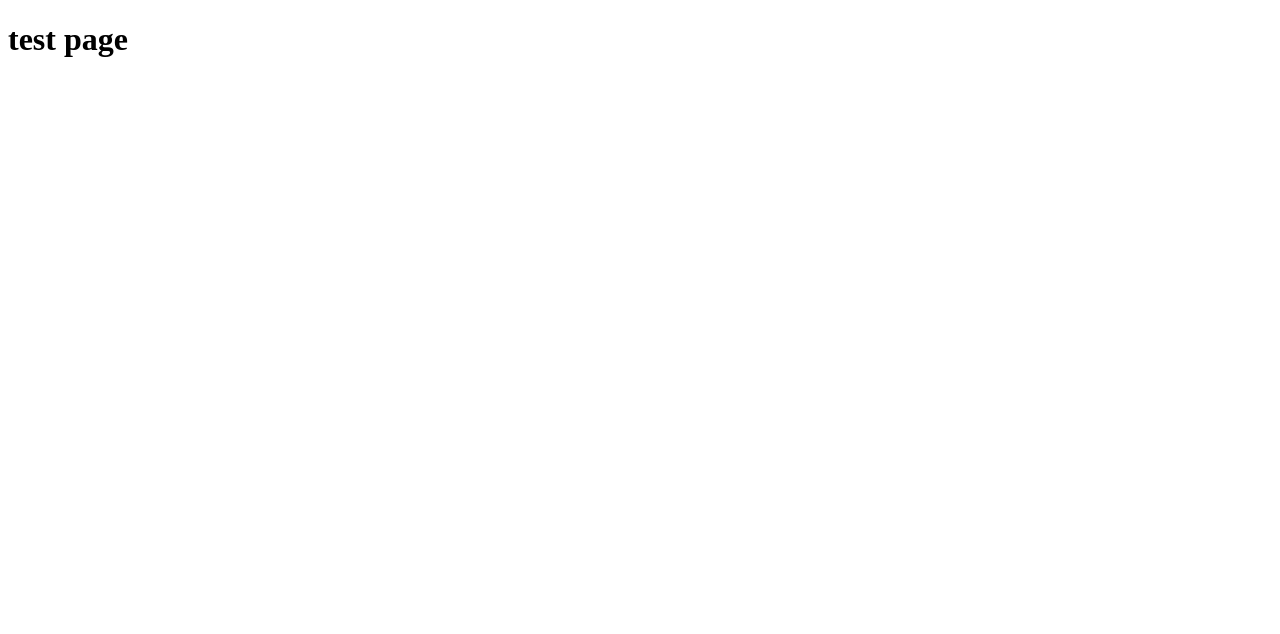
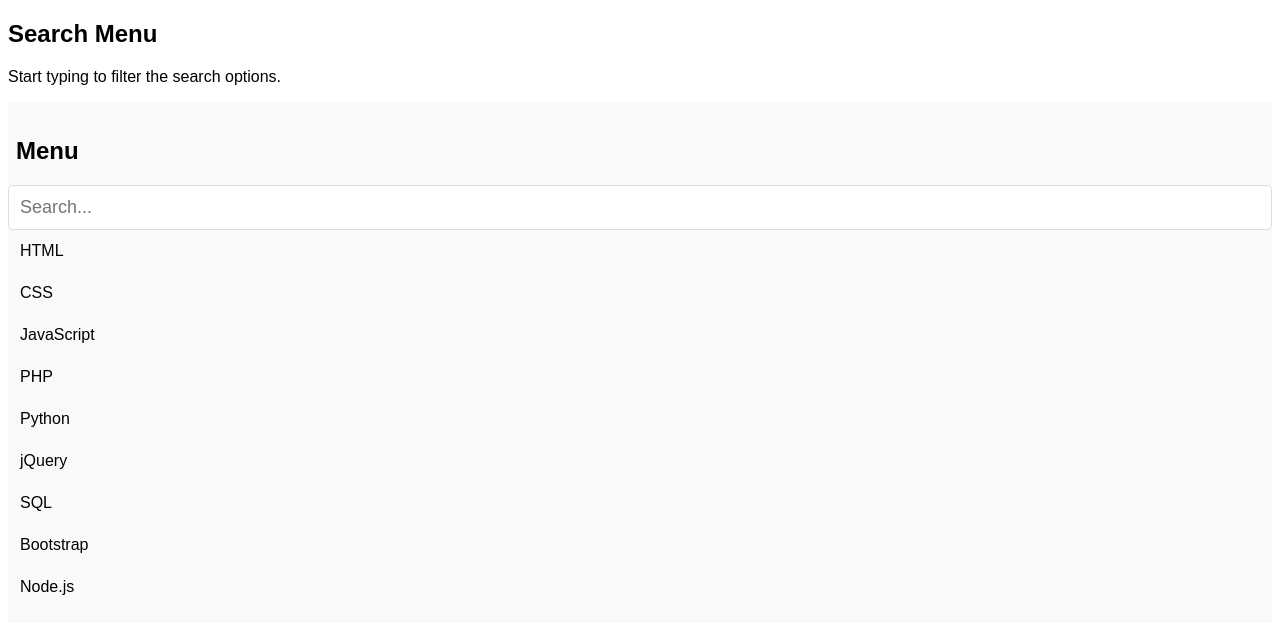
Before and after one commit to EliBrunner1/College_prices_senior_project, a Flask app: page /college_search in a window 1280 px wide. Before the commit the part shown is almost empty. Shown: the top 634 px of the page. Run offline with Flask 3, Linux system fonts and the light colour scheme.

Commit message:
making webpage smoother

```diff
--- a/WebFramework.py
+++ b/WebFramework.py
@@ -6,6 +6,7 @@ app = Flask(__name__)
 @app.route('/')
 def index():
     return render_template('index.html')
+
 
 # link to the next page.
 @app.route('/college_search')
--- a/templates/college_search.html
+++ b/templates/college_search.html
@@ -1,10 +1,104 @@
 <!DOCTYPE html>
-<html lang="en">
+<html>
 <head>
-    <meta charset="UTF-8">
-    <title>Home Page</title>
+    <meta name="viewport" content="width=device-width, initial-scale=1">
+    <style>
+        body {
+            font-family: Arial, Helvetica, sans-serif;
+        }
+
+        * {
+            box-sizing: border-box;
+        }
+
+        /* Create a column layout with Flexbox */
+        .row {
+            display: flex;
+        }
+
+        /* Left column (menu) */
+        .left {
+            flex: 35%;
+            padding: 15px 0;
+            background-color: #f9f9f9; /* Light gray background */
+        }
+
+        .left h2 {
+            padding-left: 8px;
+        }
+
+        /* Style the search box */
+        #mySearch {
+            width: 100%;
+            font-size: 18px;
+            padding: 11px;
+            border: 1px solid #ddd;
+            border-radius: 5px; /* Rounded corners */
+        }
+
+        /* Style the navigation menu inside the left column */
+        #myMenu {
+            list-style-type: none;
+            padding: 0;
+            margin: 0;
+        }
+
+        #myMenu li a {
+            padding: 12px;
+            text-decoration: none;
+            color: black;
+            display: block;
+            transition: background-color 0.3s; /* Smooth hover effect */
+        }
+
+        #myMenu li a:hover {
+            background-color: #eee; /* Light gray background on hover */
+        }
+    </style>
 </head>
 <body>
-    <h1>test page</h1>
+
+<h2>Search Menu</h2>
+<p>Start typing to filter the search options.</p>
+
+<div class="row">
+    <div class="left">
+        <h2>Menu</h2>
+        <input type="text" id="mySearch" onkeyup="myFunction()" placeholder="Search..." title="Type in a category">
+        <ul id="myMenu">
+            <li><a href="#">HTML</a></li>
+            <li><a href="#">CSS</a></li>
+            <li><a href="#">JavaScript</a></li>
+            <li><a href="#">PHP</a></li>
+            <li><a href="#">Python</a></li>
+            <li><a href="#">jQuery</a></li>
+            <li><a href="#">SQL</a></li>
+            <li><a href="#">Bootstrap</a></li>
+            <li><a href="#">Node.js</a></li>
+        </ul>
+    </div>
+
+    <div class="right" style="background-color:#ddd;">
+        <!-- Placeholder for page content -->
+    </div>
+</div>
+
+<script>
+    function myFunction() {
+        var input, filter, ul, li, a, i;
+        input = document.getElementById("mySearch");
+        filter = input.value.toUpperCase();
+        ul = document.getElementById("myMenu");
+        li = ul.getElementsByTagName("li");
+        for (i = 0; i < li.length; i++) {
+            a = li[i].getElementsByTagName("a")[0];
+            if (a.innerHTML.toUpperCase().indexOf(filter) > -1) {
+                li[i].style.display = "";
+            } else {
+                li[i].style.display = "none";
+            }
+        }
+    }
+</script>
 </body>
 </html>
```
Also changed, not shown: templates/index.html (+21 -0 lines), images/Eli.JPG (added), images/garret.jpg (added), images/homepgcollege.jpg (added), images/john.jpg (added).
